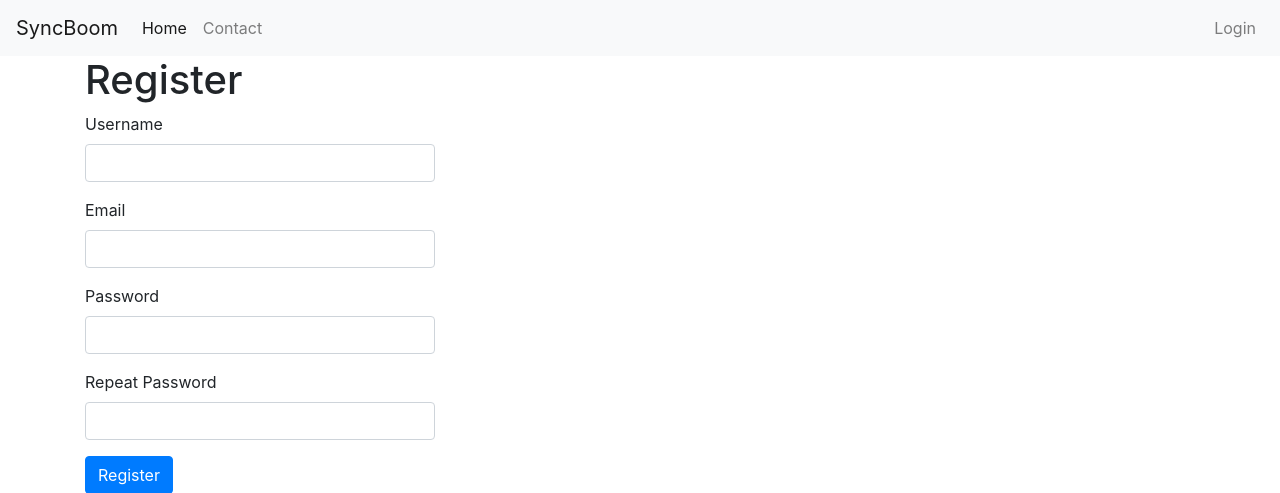
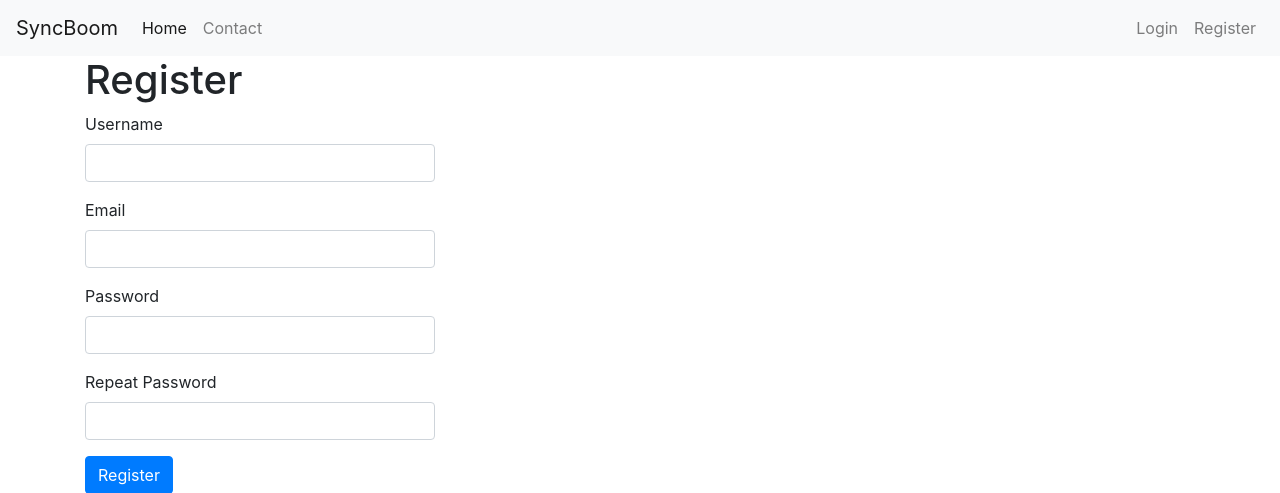
Before and after one commit to e2jk/trello-team-sync, a Flask app: page /auth/register in a window 1280 px wide. Shown: the top 493 px of the page. Run offline with Flask 2, Linux system fonts and the light colour scheme; some libraries are stand-ins or nearby versions.

Commit message:
Link to Register page in navbar Only when not logged in

```diff
--- a/app/templates/base.html
+++ b/app/templates/base.html
@@ -33,6 +33,7 @@
         <ul class="nav navbar-nav navbar-right">
           {% if current_user.is_anonymous %}
           <li class="nav-item"><a class="nav-link" href="{{ url_for('auth.login') }}">{{ _('Login') }}</a></li>
+          <li class="nav-item"><a class="nav-link" href="{{ url_for('auth.register') }}">{{ _('Register') }}</a></li>
           {% else %}
           <li class="nav-item"><a class="nav-link" href="{{ url_for('main.edit_profile') }}">{{ _('Profile') }}</a></li>
           <li class="nav-item"><a class="nav-link" href="{{ url_for('auth.logout') }}">{{ _('Logout') }}</a></li>
```
